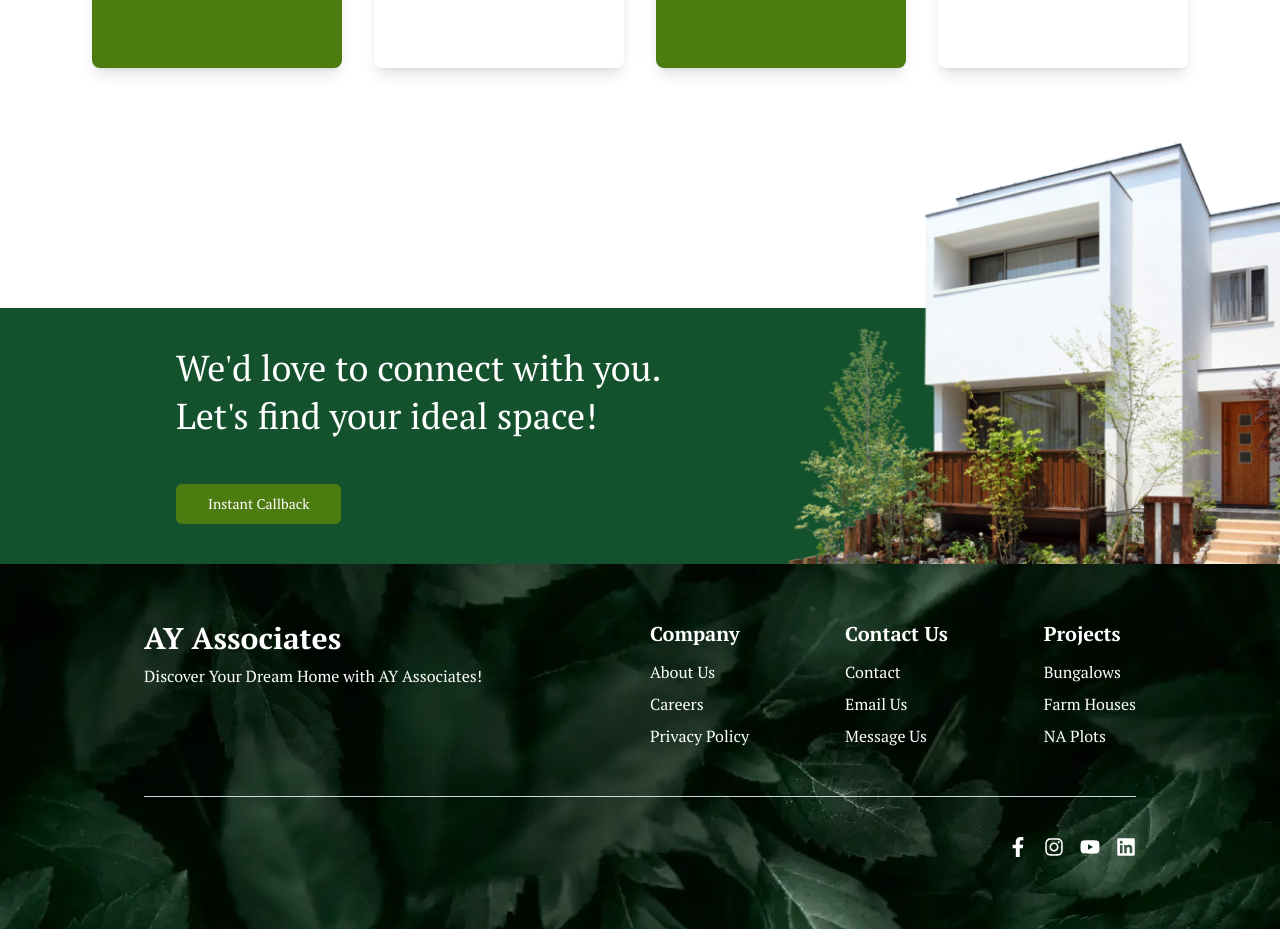
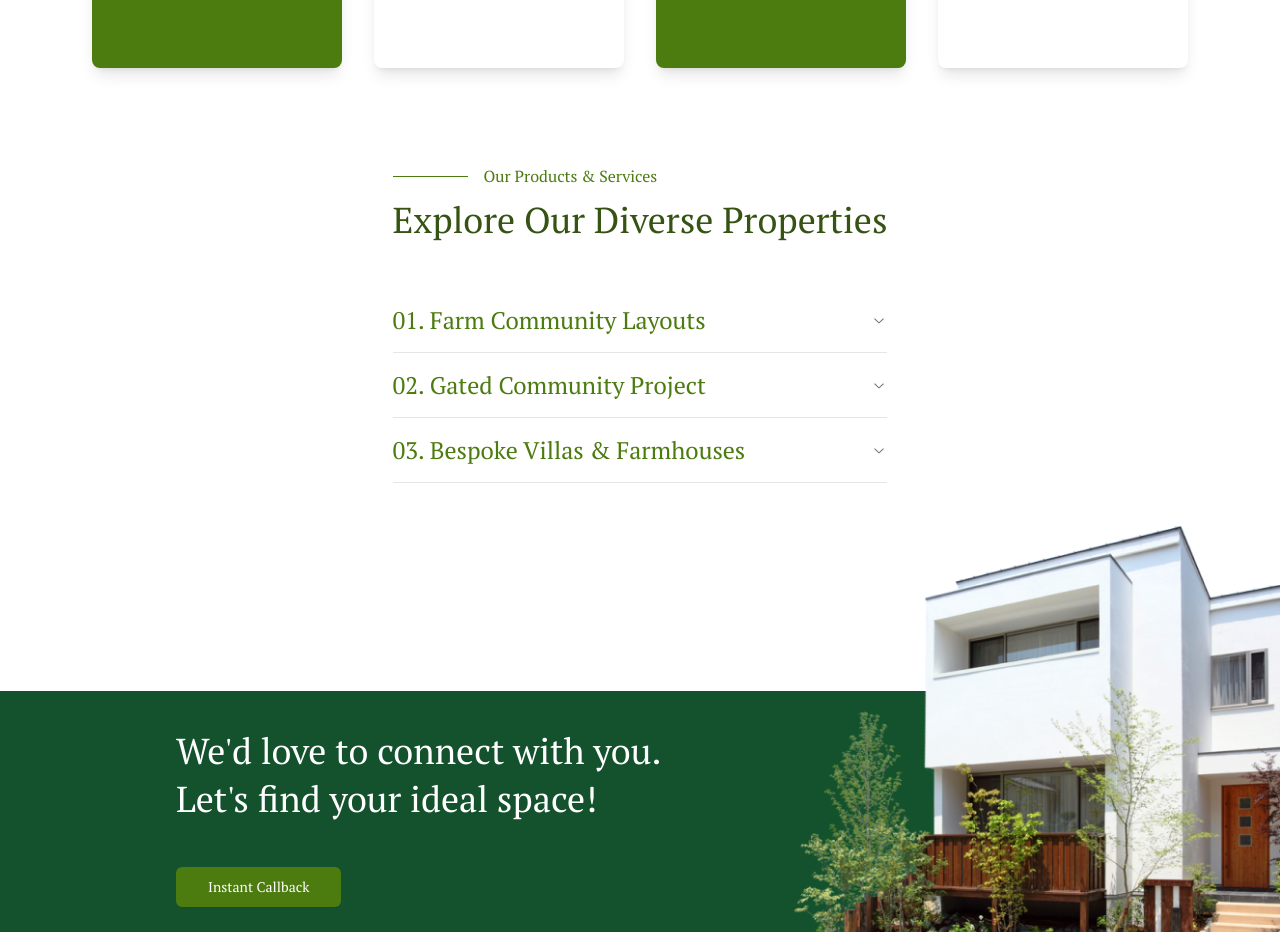
Before and after one commit to dev-kingz/ayassociates, a Next.js app: page / in a window 1280 px wide. Shown: the part 1120-2052 px from the top of the page. Built offline with nearby package versions, Linux system fonts and the light colour scheme.

Commit message:
refactor: Add ProductsServicesAccordian component and SectionHeader to Home page

```diff
--- a/src/app/page.tsx
+++ b/src/app/page.tsx
@@ -3,7 +3,9 @@ import { Button } from "@/components/ui/button"
 import Link from "next/link";
 import { MdSecurity } from "react-icons/md";
 import { GrUserManager } from "react-icons/gr";
-import { FaMapLocationDot, FaHouseChimney  } from "react-icons/fa6";
+import { FaMapLocationDot, FaHouseChimney } from "react-icons/fa6";
+import { ProductsServicesAccordian } from "@/components/Accordian/ProductsServicesAccordian";
+import SectionHeader from "@/components/Header/SectionHeader";
 
 export default function Home() {
   return (
@@ -49,7 +51,13 @@ export default function Home() {
           <IconTextCard Icon={MdSecurity} title="Secured & Fenced" text="Round-the-Clock Safety and Security for All" bgColor="bg-secondary" />
           <IconTextCard Icon={GrUserManager} title="Managed & Maintained" text="Hassle Free & Cost Effective" bgColor="bg-white" />
           <IconTextCard Icon={FaMapLocationDot} title="Prime Location & Smart Investment" text="Connectivity & Well-Thought-Out Returns" bgColor="bg-secondary" />
-          <IconTextCard Icon={FaHouseChimney } title="Integrated Resort Community Estates" text="Robust Amenities & Infrastructure" bgColor="bg-white" />
+          <IconTextCard Icon={FaHouseChimney} title="Integrated Resort Community Estates" text="Robust Amenities & Infrastructure" bgColor="bg-white" />
+        </div>
+      </section>
+      <section className="flex flex-row items-start justify-center self-stretch px-2 py-8 gap-36">
+        <div className="Col-1 flex flex-col items-start justify-start self-stretch gap-12">
+        <SectionHeader title="Our Products & Services" subTitle="Explore Our Diverse Properties" titleColor="text-secondary" subTitleColor="text-lime-900" />
+        <ProductsServicesAccordian />
         </div>
       </section>
     </div>
```
